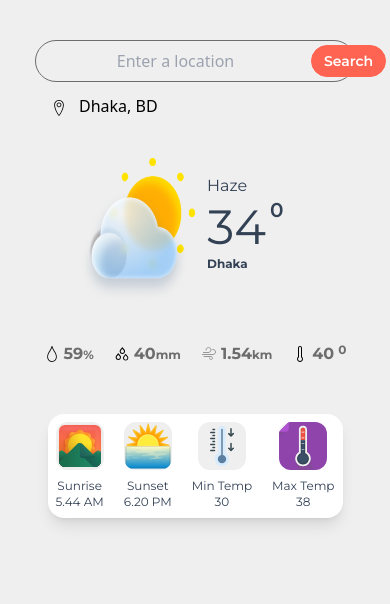
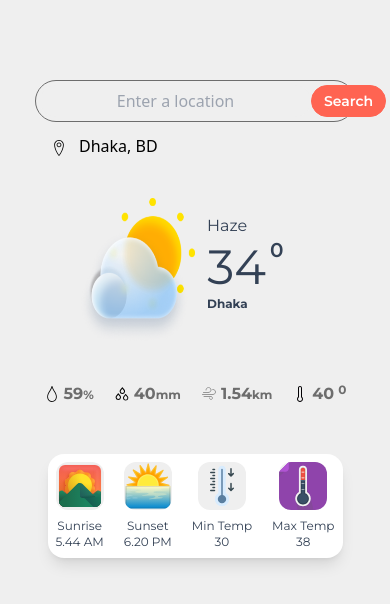
Before and after one commit to nuruzzamn/Weather-App-by-React---Tailwind-, a React (Vite) app: page / in a window 390 px wide. Shown: the top 604 px of the page. Built offline with nearby package versions, Linux system fonts and the light colour scheme; a web font is replaced by a local one.

Commit message:
[style] margin top in mobile device

```diff
--- a/src/components/Weather.jsx
+++ b/src/components/Weather.jsx
@@ -65,7 +65,7 @@ const Weather = () => {
 
   return (
     <div className="max-w-3xl relative m-auto flex flex-1 justify-center flex-col">
-      <section className="padding-x padding-b pt-10 flex flex-1 justify-center">
+      <section className="padding-x padding-b pt-10 flex flex-1 justify-center mt-10 lg:mt-0">
         <Search
           onFetchDataChanged={onFetchDataChanged}
           onErrorMessageChanged={onErrorMessageChanged}
```
